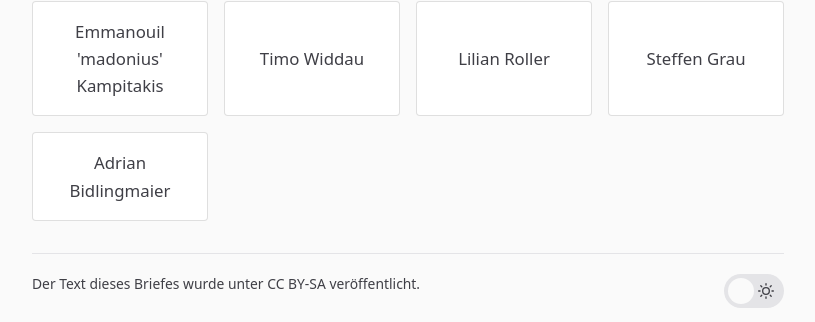
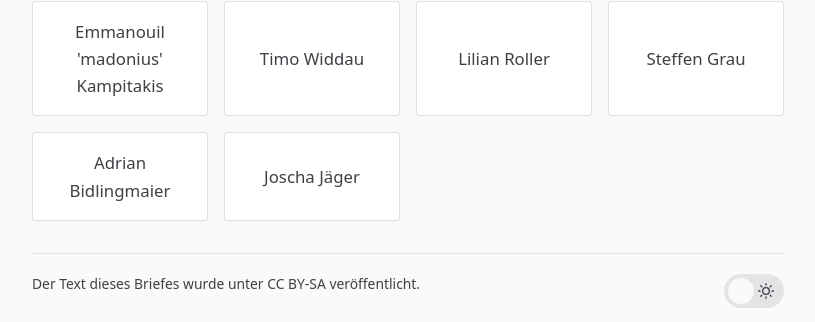
Before and after one commit to itrich/vsh-bleibt, a Jekyll site: the page built from OFFENERBRIEF.md, in a window 1280 px wide and 900 px high, scrolled down 4846 px. Shown: the part 572-894 px from the top of the window, without its empty margins (232-1047 px from the left). Built offline with Jekyll 4.4.1, drawn with Linux system fonts in a browser that asks for light colours.

Commit message:
add name to list

```diff
--- a/_data/signees.yml
+++ b/_data/signees.yml
@@ -35,3 +35,4 @@
 - name: Lilian Roller
 - name: Steffen Grau
 - name: Adrian Bidlingmaier
+- name: Joscha Jäger
```
